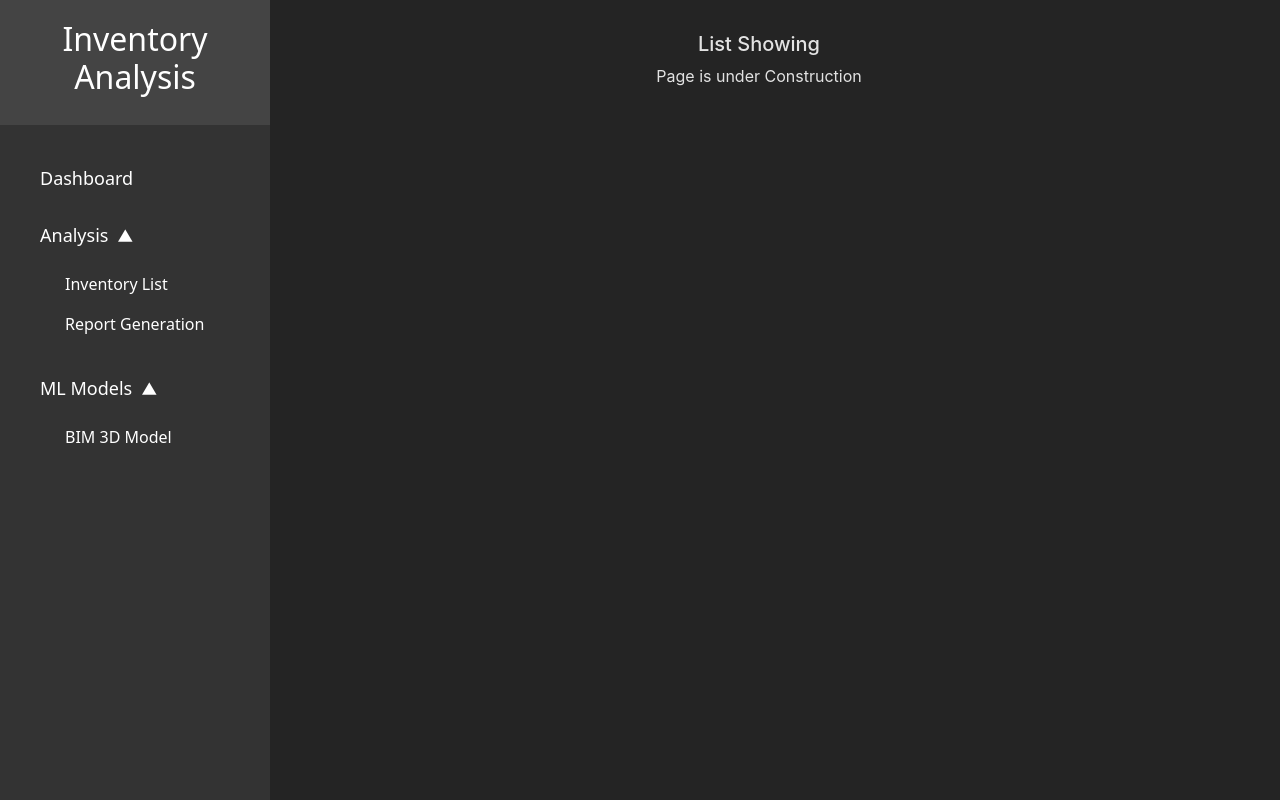
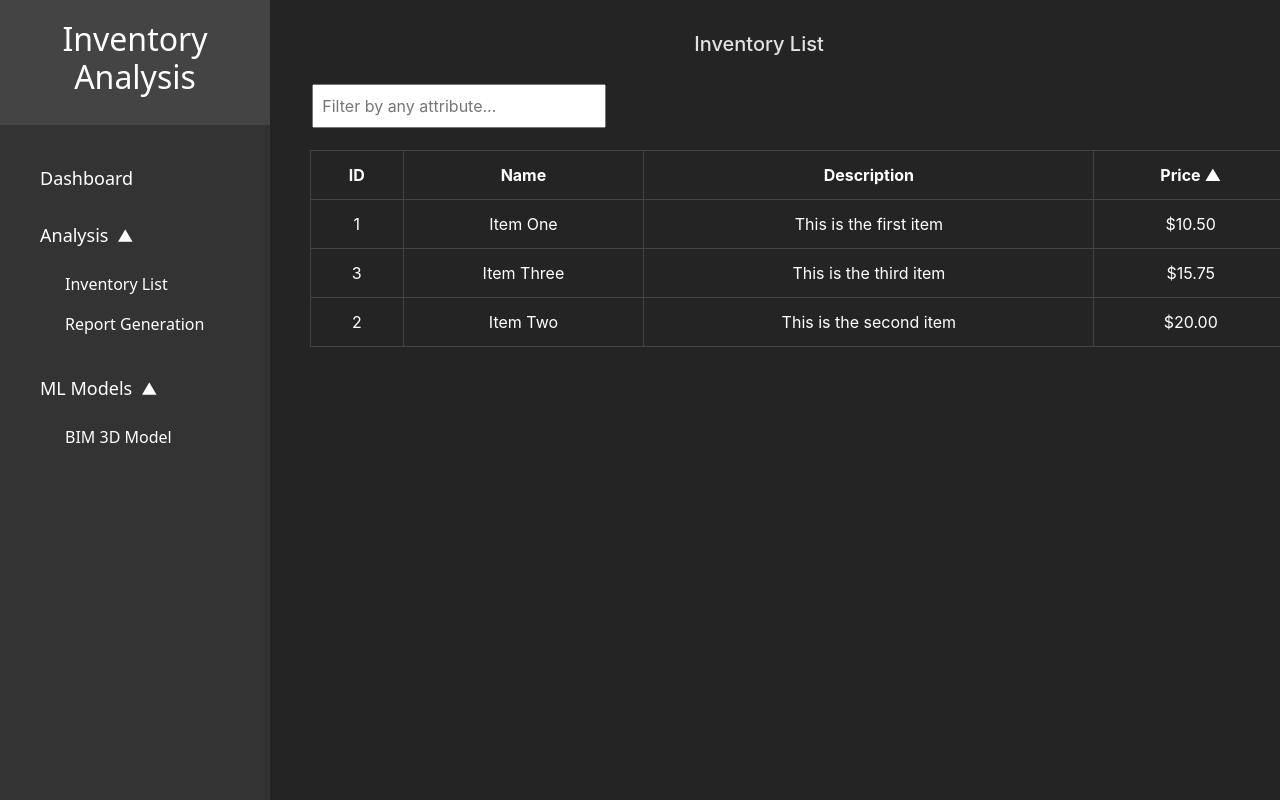
Before and after one commit to Mischief-Managers/react_app, a React (Vite) app in the folder inventory_analysis_client/: page /analysis/listshow in a window 1280 px wide. Built offline with nearby package versions, Linux system fonts and the light colour scheme.

Commit message:
static list table

```diff
--- /dev/null
+++ b/inventory_analysis_client/src/assets/css/Table.css
@@ -0,0 +1,31 @@
+/* TablePage.css */
+
+.table_2 {
+  width: 100% !important;
+  border-collapse: collapse !important;
+  margin-top: 20px !important;
+  margin-left: 40px;
+  background-color: #000 !important; /* Black background for the entire table */
+}
+
+.table_2 th,
+.table_2 td {
+  padding: 12px !important;
+  border: 1px solid #444 !important; /* Slightly lighter border for contrast */
+  color: white !important; /* White text color for readability */
+}
+
+.table_2 th {
+  background-color: #242424 !important; /* Dark gray background for header cells */
+  font-weight: bold !important;
+  color: white !important;
+}
+
+.table_2 tr {
+  background-color: #242424 !important; /* Darker gray for alternate rows */
+  color: white !important;
+}
+
+.table_2 tr:hover {
+  background-color: gray !important; /* Lighter gray for row hover effect */
+}
--- a/inventory_analysis_client/src/components/Analysis/List_Show.tsx
+++ b/inventory_analysis_client/src/components/Analysis/List_Show.tsx
@@ -1,18 +1,131 @@
+import React, { useState, useEffect } from 'react';
 import Sidebar from "../SideBar";
+import '../../assets/css/Table.css';
+
+import { FLASK_API_URL } from '../../constants';
 
 
-function ListShow() {
+interface TableItem {
+  id: number;
+  name: string;
+  description: string;
+  price: number;
+}
+
+const flask_api_project_url = FLASK_API_URL;
+
+const ListShow: React.FC = () => {
+  const [items, setItems] = useState<TableItem[]>([]);
+  const [sortedItems, setSortedItems] = useState<TableItem[]>([]);
+
+  const [sortConfig, setSortConfig] = useState<{ key: keyof TableItem; direction: 'ascending' | 'descending' }>({
+    key: 'price',
+    direction: 'ascending',
+  });
+
+  const [filterText, setFilterText] = useState<string>('');
+
+  useEffect(() => {
+    const fetchedItems: TableItem[] = [
+      { id: 1, name: 'Item One', description: 'This is the first item', price: 10.5 },
+      { id: 2, name: 'Item Two', description: 'This is the second item', price: 20.0 },
+      { id: 3, name: 'Item Three', description: 'This is the third item', price: 15.75 },
+    ];
+    setItems(fetchedItems);
+    setSortedItems(fetchedItems);
+  }, []);
+
+
+  const requestSort = (key: keyof TableItem) => {
+    let direction: 'ascending' | 'descending' = 'ascending';
+    if (sortConfig && sortConfig.key === key && sortConfig.direction === 'ascending') {
+      direction = 'descending';
+    }
+    setSortConfig({ key, direction });
+  };
+
+  const sortedItemsData = () => {
+    let sortableItems = [...items];
+
+
+    if (sortConfig !== null) {
+      sortableItems.sort((a, b) => {
+        if (a[sortConfig.key] < b[sortConfig.key]) {
+          return sortConfig.direction === 'ascending' ? -1 : 1;
+        }
+        if (a[sortConfig.key] > b[sortConfig.key]) {
+          return sortConfig.direction === 'ascending' ? 1 : -1;
+        }
+        return 0;
+      });
+    }
+
+
+    if (filterText) {
+      sortableItems = sortableItems.filter((item) => {
+        return Object.values(item)
+          .join(' ')
+          .toLowerCase()
+          .includes(filterText.toLowerCase());
+      });
+    }
+
+    return sortableItems;
+  };
+
+  useEffect(() => {
+    setSortedItems(sortedItemsData());
+  }, [items, sortConfig, filterText]);
+
+  const handleFilterChange = (e: React.ChangeEvent<HTMLInputElement>) => {
+    setFilterText(e.target.value);
+  };
+
+  const getSortIcon = (column: keyof TableItem) => {
+    if (!sortConfig || sortConfig.key !== column) return '';
+    return sortConfig.direction === 'ascending' ? '▲' : '▼';
+  };
+
   return (
-    <div>
-      <Sidebar />
+    <div><Sidebar />
+      <div className="mainBody">
+      <h5>Inventory List</h5>
+        <input
+          type="text"
+          placeholder="Filter by any attribute..."
+          value={filterText}
+          onChange={handleFilterChange}
+          style={{ marginBottom: '2px', marginLeft: '-600px', marginTop: '20px', padding: '8px', width: '30%' }}
+        />
 
-      <div className="mainBody">
-        <h5>List Showing</h5>
-
-        <p>Page is under Construction</p>
+        {sortedItems.length === 0 ? (
+          <p>No items found.</p>
+        ) : (
+          <table className="table_2">
+            <thead>
+              <tr>
+                <th onClick={() => requestSort('id')}>ID {getSortIcon('id')}</th>
+                <th onClick={() => requestSort('name')}>Name {getSortIcon('name')}</th>
+                <th onClick={() => requestSort('description')}>Description {getSortIcon('description')}</th>
+                <th onClick={() => requestSort('price')}>Price {getSortIcon('price')}</th>
+              </tr>
+            </thead>
+            <tbody>
+              {sortedItems.map((item) => (
+                <tr key={item.id}>
+                  <td>{item.id}</td>
+                  <td>{item.name}</td>
+                  <td>{item.description}</td>
+                  <td>${item.price.toFixed(2)}</td>
+                </tr>
+              ))}
+            </tbody>
+          </table>
+        )}
       </div>
     </div>
   );
-}
+};
+
 
 export default ListShow;
--- a/inventory_analysis_client/src/components/Home.tsx
+++ b/inventory_analysis_client/src/components/Home.tsx
@@ -1,7 +1,6 @@
 import { Link } from "react-router-dom";
 
 import reactLogo from "../assets/logo/react.svg";
-import djangoLogo from "../assets/logo/django.svg";
 import flaskLogo from "../assets/logo/flask.svg";
 import dockerLogo from "../assets/logo/docker.svg";
 import awsLogo from "../assets/logo/aws.svg";
--- a/inventory_analysis_client/src/constants.tsx
+++ b/inventory_analysis_client/src/constants.tsx
@@ -1,2 +1 @@
-export const DJANGO_API_URL = "http://127.0.0.1:8000";
-export const FLASK_API_URL = "http://127.0.0.1:5100";
+export const FLASK_API_URL = "https://239e-91-194-240-2.ngrok-free.app";
```
